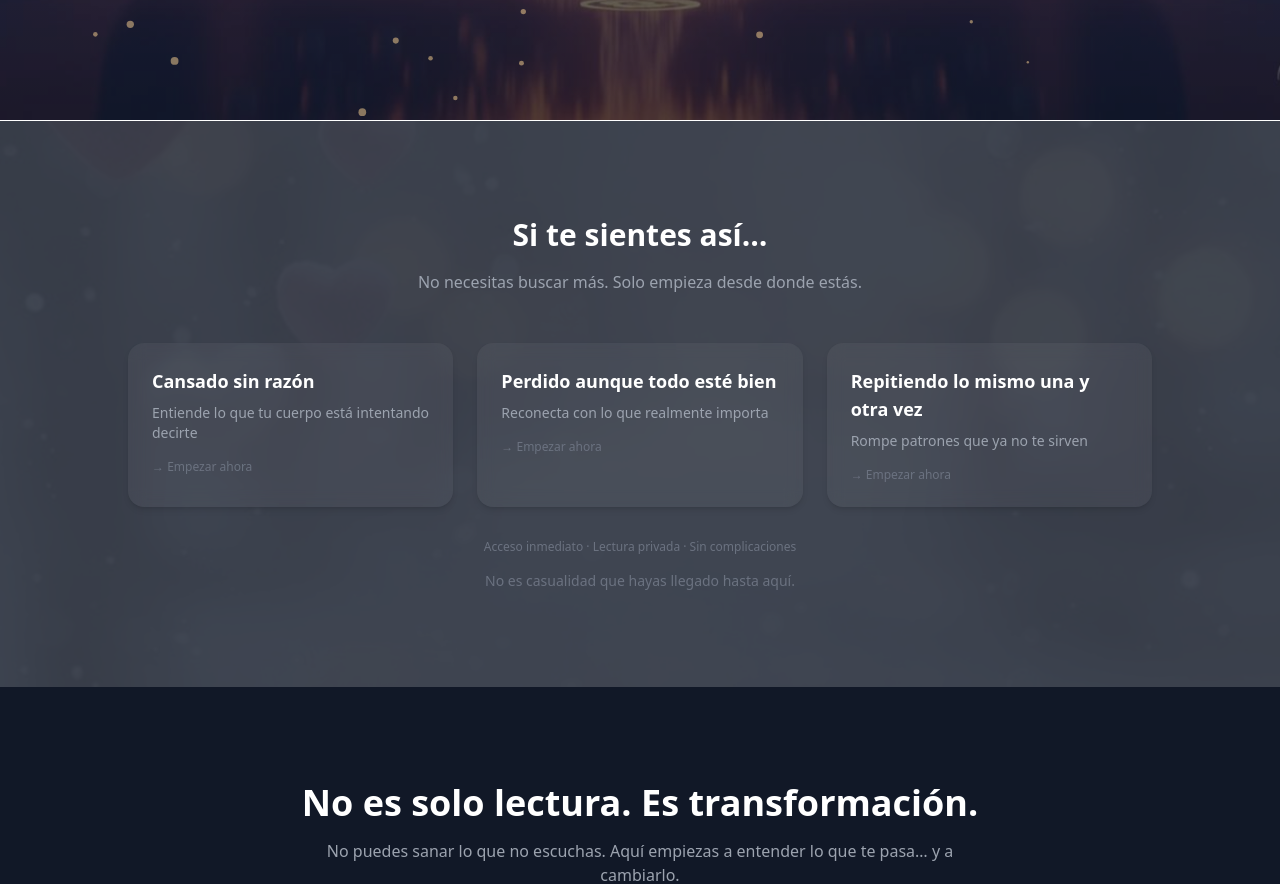
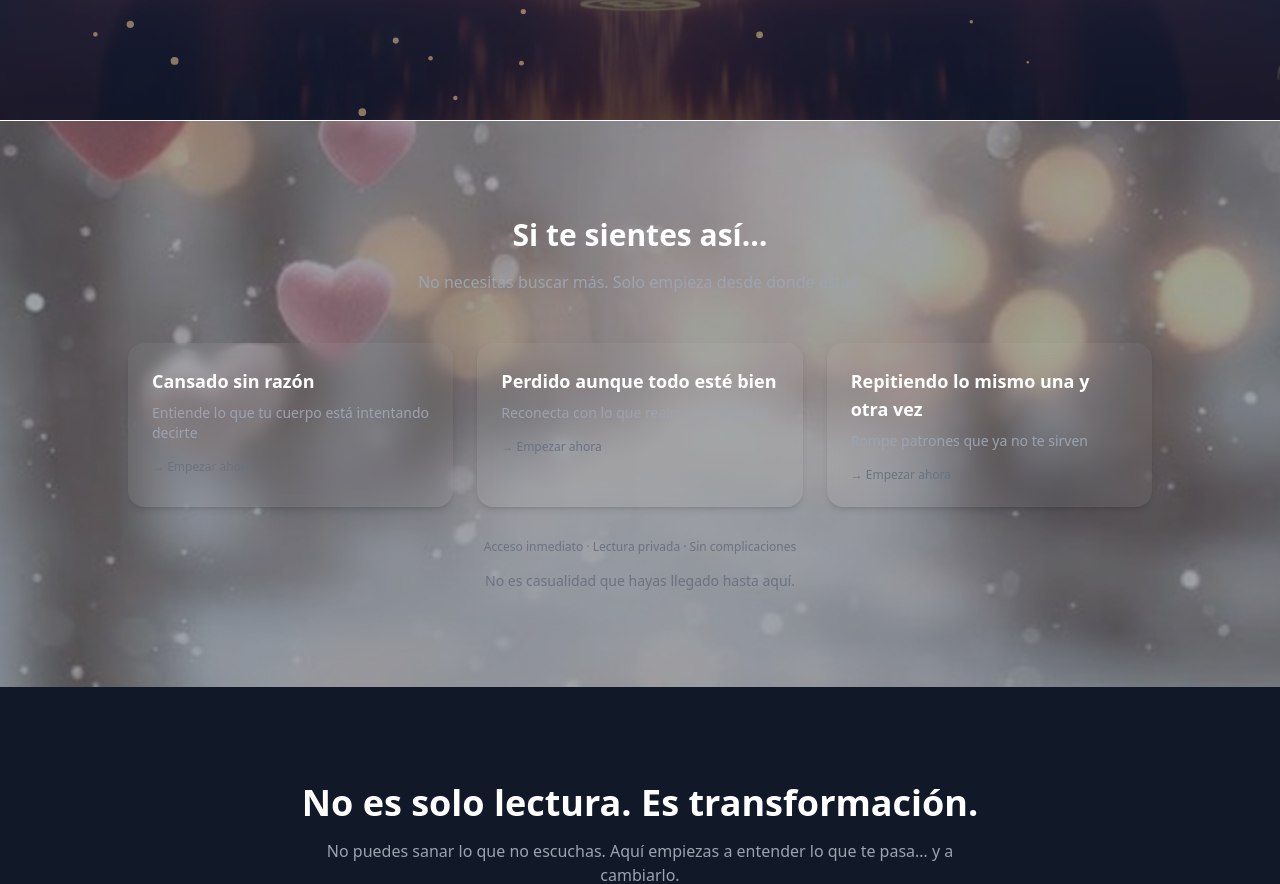
Before and after one commit to Drevaia-Digital/drevaia-app, a React (Vite) app: page / in a window 1280 px wide. Shown: the part 680-1564 px from the top of the page. Built offline with nearby package versions, Linux system fonts and the light colour scheme.

Commit message:
style: adjust emotional paths background visibility (hearts background tuning)

```diff
--- a/src/sections/EmotionalPaths.tsx
+++ b/src/sections/EmotionalPaths.tsx
@@ -111,12 +111,12 @@ export function EmotionalPaths() {
         <img
           src="/images/corazones-bg.jpg"
           alt="background"
-          className="w-full h-full object-cover opacity-20"
+          className="w-full h-full object-cover opacity-60"
         />
       </div>
 
       {/* Capa oscura */}
-      <div className="absolute inset-0 bg-gray-900/80" />
+      <div className="absolute inset-0 bg-gray-900/40" />
 
       {/* Contenido */}
       <div className="relative z-10">
```
Also changed, not shown: 7 other files (tests, documents, lock files or other folders).
